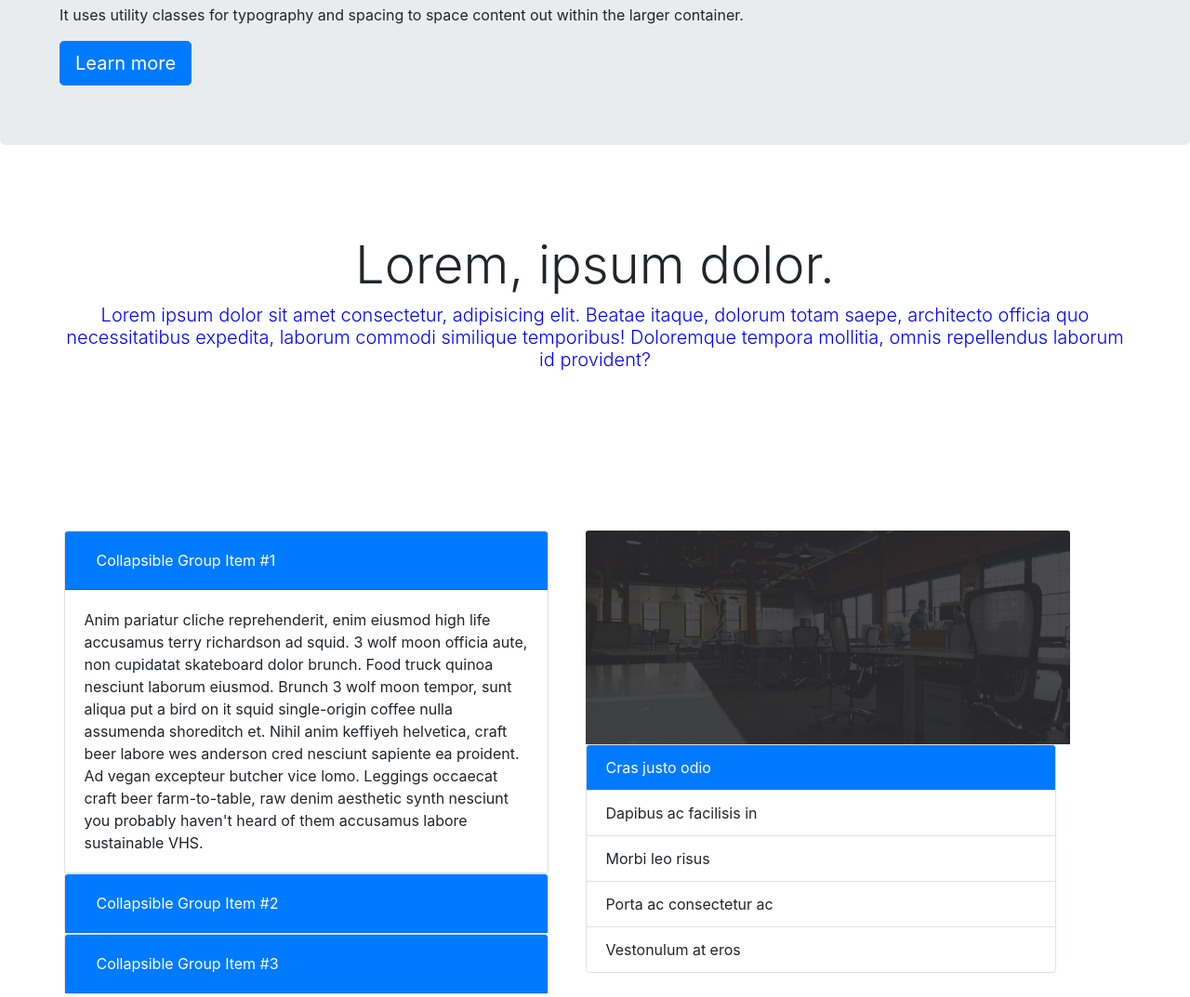
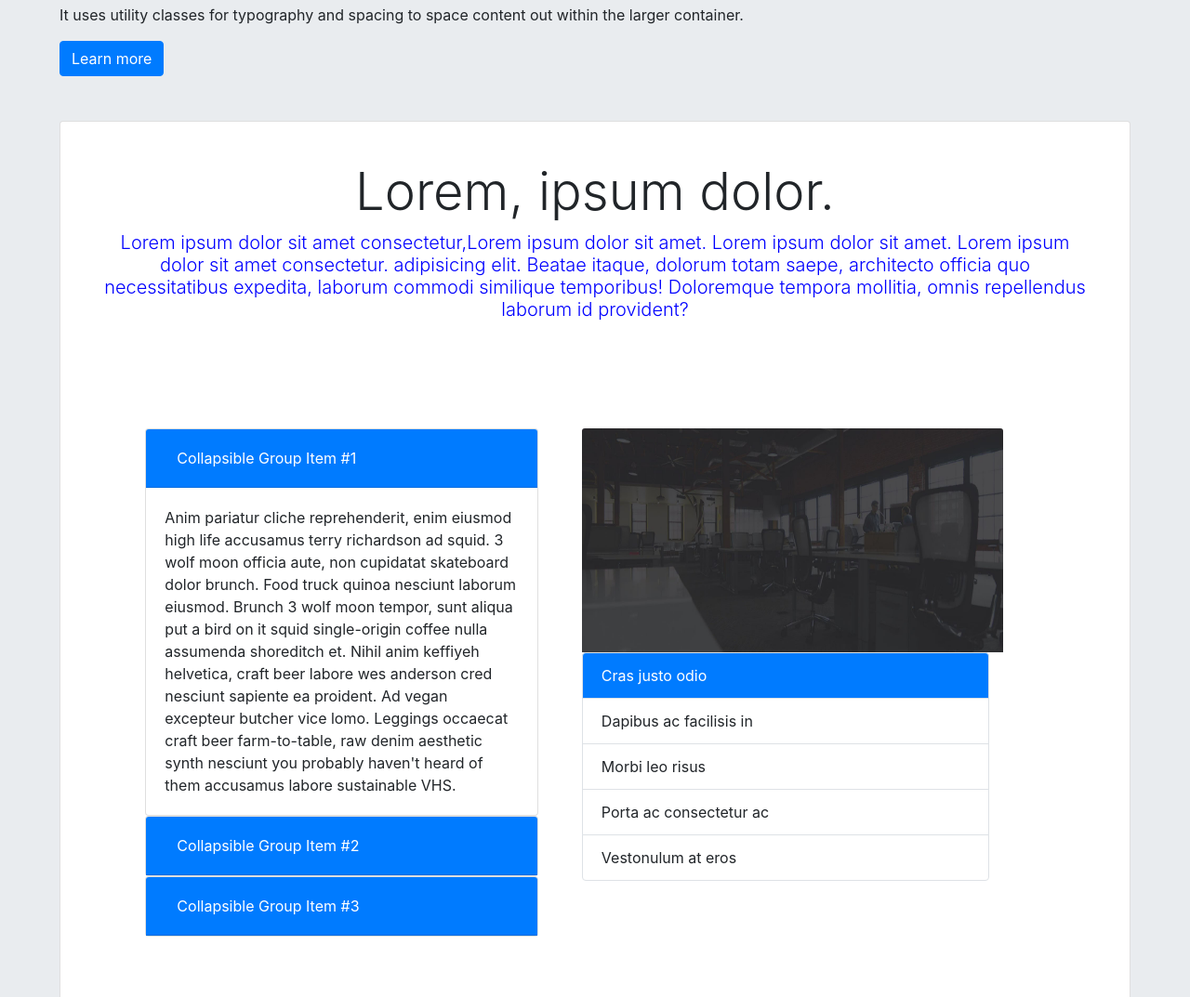
Before and after one commit to brandonmateos/Practica-B3-PrograMovil, a plain HTML site: page index.html in a window 1280 px wide. Shown: the part 1440-2513 px from the top of the page at 93% size. Drawn offline with nearby package versions, Linux system fonts and the light colour scheme.

Commit message:
second commit

```diff
--- a/index.html
+++ b/index.html
@@ -111,7 +111,7 @@
                 </div>
               </div>
 
-              <div class="col-4 col-md-4 col-xs-12 mx-auto card" style="width: 18rem;">
+              <div class="col-4 col-md-4 col-xs-12 mx-auto card">
                 <img class="card-img-top" src="img/3.jpg" alt="Card image cap">
                 <div class="card-body">
                   <h5 class="card-title">Card title</h5>
@@ -120,7 +120,7 @@
                 </div>
               </div>
 
-              <div class="col-4 col-md-4 col-xs-12 mx-auto card" style="width: 18rem;">
+              <div class="col-4 col-md-4 col-xs-12 mx-auto card" >
                 <img class="card-img-top" src="img/4.jpg" alt="Card image cap">
                 <div class="card-body">
                   <h5 class="card-title">Card title</h5>
@@ -140,23 +140,26 @@
           <p class="lead">This is a simple hero unit, a simple jumbotron-style component for calling extra attention to featured content or information.</p>
           <hr class="my-4">
           <p>It uses utility classes for typography and spacing to space content out within the larger container.</p>
-          <a class="btn btn-primary btn-lg" href="#" role="button">Learn more</a>
-        </div>
-      </div>
+          <a  class="btn btn-primary" type="button" data-toggle="collapse" data-target="#collapse1" aria-expanded="true" aria-controls="collapse1"
+          style="color: white;">Learn more</a>
+          <br><br><br>
+          <div class="card">
+            <div id="collapse1" class="collapse show" aria-labelledby="Encabezado1" data-parent="#accordionExample">
+              <div class="card-body">
 
  <!--COLLAPS-->
-      <div class="col-12 col-md-12 text-center mx-auto vh-50 justify-content-center" style="padding: 5%;">
+                <div class="col-12 col-md-12 text-center mx-auto vh-50 justify-content-center" style="padding: 2%;">
                   <h4 class="display-4">Lorem, ipsum dolor.</h4>
-        <h6 class="lead" style="color: blue;">Lorem ipsum dolor sit amet consectetur, adipisicing elit. Beatae itaque, dolorum totam saepe, architecto officia quo necessitatibus expedita, laborum commodi similique temporibus! Doloremque tempora mollitia, omnis repellendus laborum id provident?</h6>
+                  <h6 class="lead" style="color: blue;">Lorem ipsum dolor sit amet consectetur,Lorem ipsum dolor sit amet. Lorem ipsum dolor sit amet. Lorem ipsum dolor sit amet consectetur. adipisicing elit. Beatae itaque, dolorum totam saepe, architecto officia quo necessitatibus expedita, laborum commodi similique temporibus! Doloremque tempora mollitia, omnis repellendus laborum id provident?</h6>
                 </div>
 
                 <div class="row" style="padding: 5%">
 
       <!--COLLAPS-->
                   <div class="row col-6" style="padding: 3%;">
-          <div class="accordion" id="accordionExample">
+                    <div class="accordion col-12" id="accordionExample">
                     <div class="card">
-            <div class="card-header bg-primary" id="headingOne">
+                      <div class="card-header bg-primary " id="headingOne">
                         <h5 class="mb-0">
                           <button class="btn btn-link" type="button" data-toggle="collapse" data-target="#collapseOne" aria-expanded="true" aria-controls="collapseOne" style="color: white;">
                             Collapsible Group Item #1
@@ -215,9 +218,12 @@
                   </ul>
                 </div>
 
+              </div>
+            </div>
+          </div>
 
-
-
+        </div>
+      </div>
 
       <!--asldamsdlas-->
 
```
Lines whose indentation alone changed are shown as unchanged.
